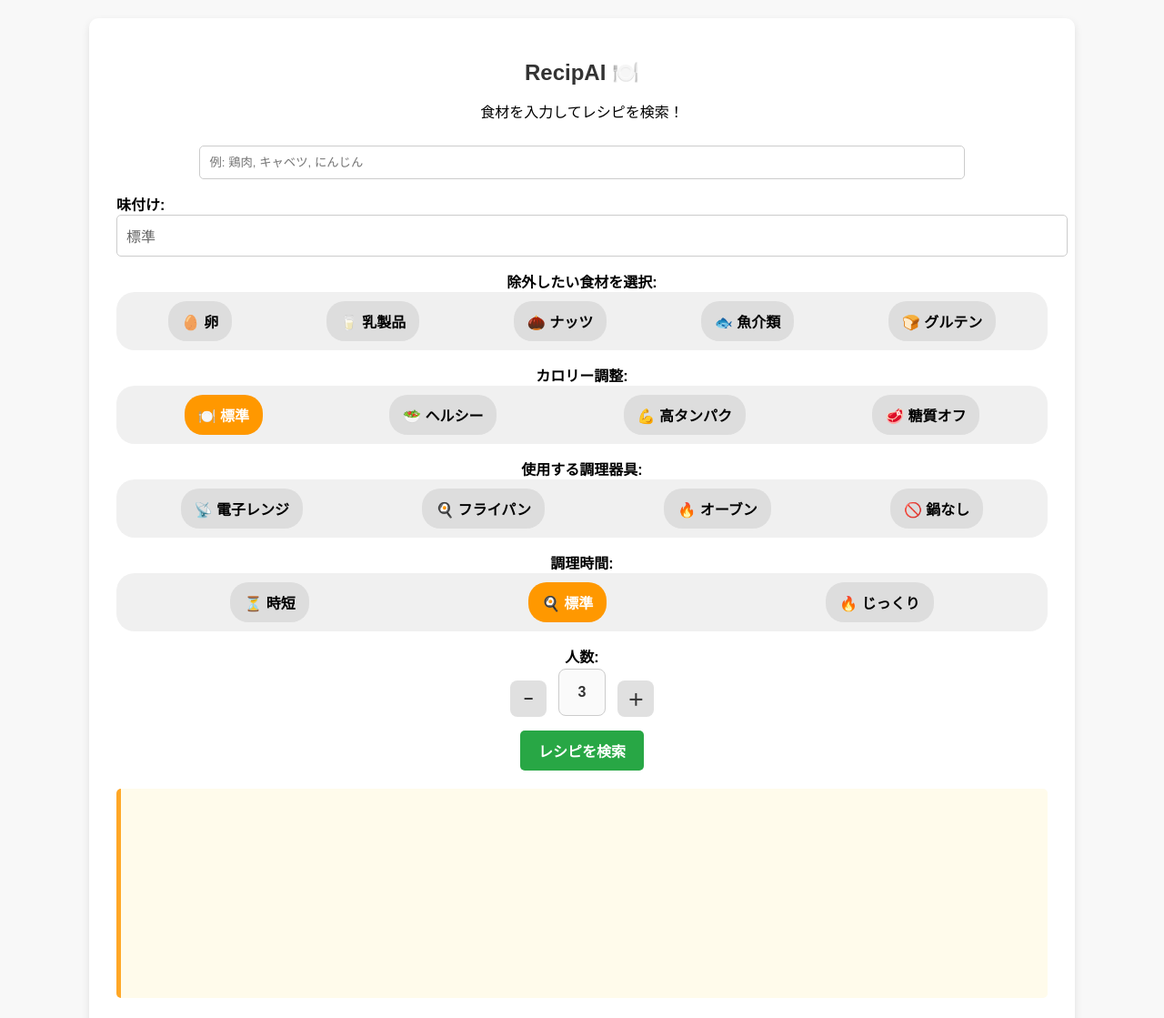
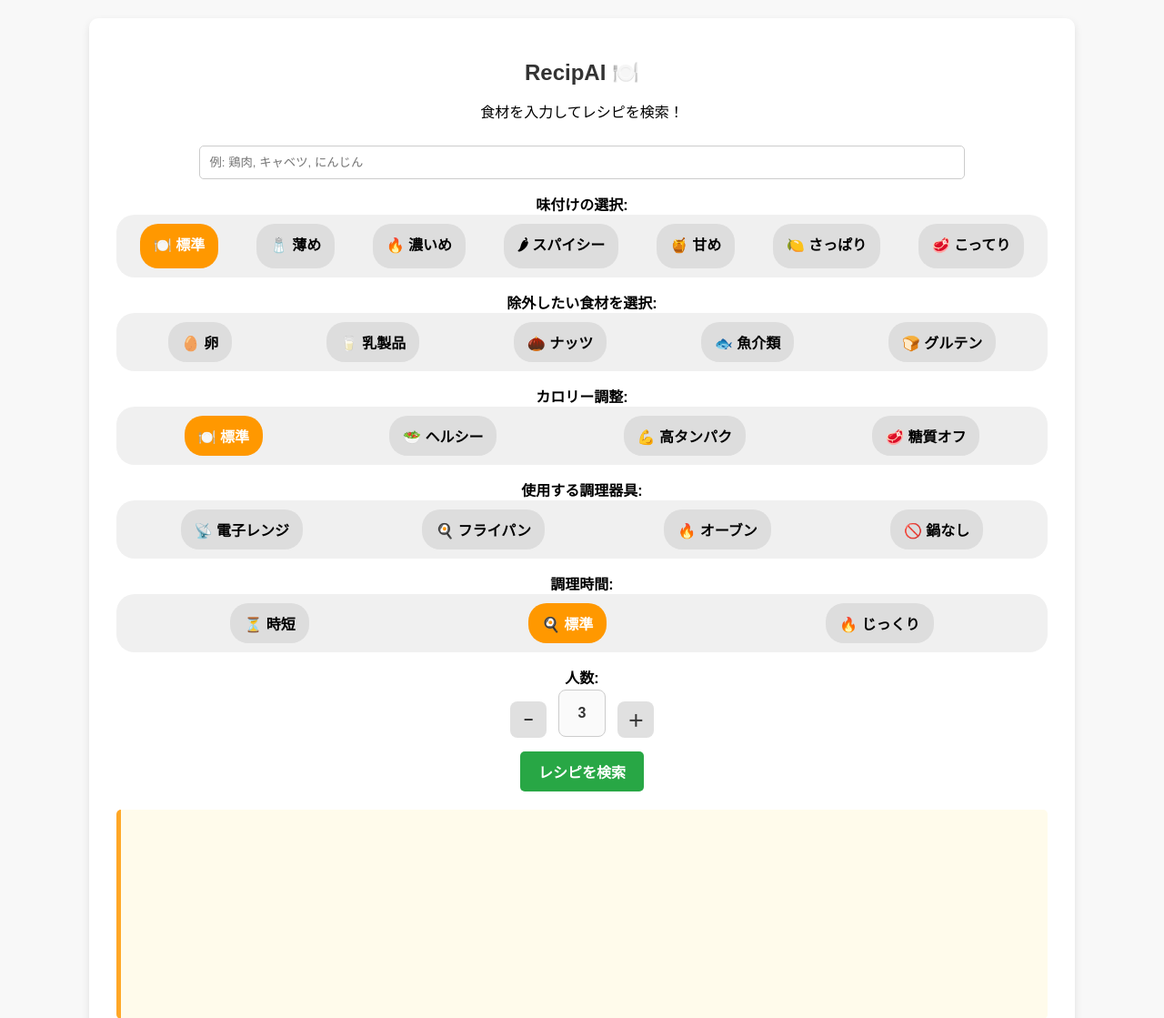
Before and after one commit to ryo0905-eng/recipAIwebApp, a Flask app: page / in a window 1280 px wide. Shown: the top 1119 px of the page at 91% size. Run offline with Flask 3, Linux system fonts and the light colour scheme.

Commit message:
味付けをトグル式に変更

```diff
--- a/app.py
+++ b/app.py
@@ -16,7 +16,22 @@ def home():
 def generate_recipe():
     data = request.get_json()
     ingredients = data.get("ingredients", "")
-    flavor = data.get("flavor", [])
+    flavor_option = data.get("flavor_option", "標準")  # ✅ デフォルトは「標準」
+    # 味付けオプションのプロンプトを作成
+    flavor_prompt = ""
+    if flavor_option == "薄め":
+        flavor_prompt = "味付けを控えめにし、素材の味を生かしたレシピにしてください。"
+    elif flavor_option == "濃いめ":
+        flavor_prompt = "味付けをしっかりめにし、ご飯に合う濃い味のレシピにしてください。"
+    elif flavor_option == "スパイシー":
+        flavor_prompt = "スパイスを活用したピリ辛のレシピにしてください。"
+    elif flavor_option == "甘め":
+        flavor_prompt = "砂糖やみりんを活用し、甘めの味付けにしてください。"
+    elif flavor_option == "さっぱり":
+        flavor_prompt = "酢やレモンを使い、さっぱりした味付けにしてください。"
+    elif flavor_option == "こってり":
+        flavor_prompt = "油や濃厚な調味料を活用し、こってりした味付けにしてください。"
+
     servings = data.get("servings", "")
     cooking_time = data.get("cooking_time", "")
     time_prompt = "一般的な調理時間で作るレシピです。"  # デフォルト値を設定
@@ -44,9 +59,6 @@ def generate_recipe():
         calorie_prompt = "高タンパクなレシピにしてください。鶏胸肉、豆腐、卵、魚などを多く含めてください。"
     elif calorie_option == "糖質オフ":
         calorie_prompt = "低糖質なレシピにしてください。白米や砂糖を使わず、代替食材を活用してください。"
-
-    filtered_flavors = [f for f in flavor]
-    flavor_prompt = f"味付け: {', '.join(filtered_flavors)}" if filtered_flavors else ""
 
     prompt = f"""
     以下の食材を使ったレシピを作成してください。
--- a/static/script.js
+++ b/static/script.js
@@ -1,7 +1,7 @@
 document.addEventListener("DOMContentLoaded", function () {
     async function fetchRecipe() {
         let ingredients = document.getElementById("ingredients").value.trim();
-        let flavor = Array.from(document.querySelectorAll("input[type='checkbox']:checked")).map(el => el.value);
+        let flavor_option = document.querySelector("input[name='flavor_option']:checked").value;  // ✅ 味付けを取得！
         let servings = document.getElementById("servings").value;
         let cooking_time = document.querySelector("input[name='cooking_time']:checked").value;  // ✅ トグルで選択した調理時間を取得！
         let calorie_option = document.querySelector("input[name='calorie_option']:checked").value;  // ✅ カロリー調整を取得！
@@ -23,7 +23,7 @@ document.addEventListener("DOMContentLoaded", function () {
             let response = await fetch("/get_recipe", {
                 method: "POST",
                 headers: { "Content-Type": "application/json" },
-                body: JSON.stringify({ ingredients, flavor, servings, cooking_time, calorie_option, cooking_tools, allergy_list })
+                body: JSON.stringify({ ingredients, flavor_option, servings, cooking_time, calorie_option, cooking_tools, allergy_list })
             });
 
             if (!response.body) {
--- a/static/styles.css
+++ b/static/styles.css
@@ -366,3 +366,33 @@ select {
     background: #ff9800;
     color: white;
 }
+
+.flavor-toggle {
+    margin-top: 15px;
+}
+
+.toggle-container {
+    display: flex;
+    justify-content: space-around;
+    padding: 10px;
+    background: #f0f0f0;
+    border-radius: 20px;
+}
+
+.toggle-container input[type="radio"] {
+    display: none;
+}
+
+.toggle-container label {
+    padding: 10px 15px;
+    border-radius: 20px;
+    background: #ddd;
+    cursor: pointer;
+    transition: 0.3s;
+    font-weight: bold;
+}
+
+.toggle-container input[type="radio"]:checked + label {
+    background: #ff9800;
+    color: white;
+}
--- a/templates/index.html
+++ b/templates/index.html
@@ -23,22 +23,33 @@
 
         <input type="text" id="ingredients" placeholder="例: 鶏肉, キャベツ, にんじん">
 
-        <div class="select-box">
-            <label for="flavor">味付け:</label>
-            <div class="multiselect" onclick="toggleDropdown()">
-                <div id="selected-values">標準</div>
-                <div class="dropdown-content" id="dropdown">
-                    <label><input type="checkbox" value="標準" checked> 標準</label>
-                    <label><input type="checkbox" value="甘め"> 甘め</label>
-                    <label><input type="checkbox" value="辛め"> 辛め</label>
-                    <label><input type="checkbox" value="さっぱり"> さっぱり</label>
-                    <label><input type="checkbox" value="こってり"> こってり</label>
-                    <label><input type="checkbox" value="薄め"> 薄め</label>
-                    <label><input type="checkbox" value="濃いめ"> 濃いめ</label>
-                </div>
+        <div class="flavor-toggle">
+            <label>味付けの選択:</label>
+            <div class="toggle-container">
+                <input type="radio" id="flavor-normal" name="flavor_option" value="標準" checked>
+                <label for="flavor-normal">🍽️ 標準</label>
+
+                <input type="radio" id="flavor-light" name="flavor_option" value="薄め">
+                <label for="flavor-light">🧂 薄め</label>
+
+                <input type="radio" id="flavor-rich" name="flavor_option" value="濃いめ">
+                <label for="flavor-rich">🔥 濃いめ</label>
+
+                <input type="radio" id="flavor-spicy" name="flavor_option" value="スパイシー">
+                <label for="flavor-spicy">🌶 スパイシー</label>
+
+                <input type="radio" id="flavor-sweet" name="flavor_option" value="甘め">
+                <label for="flavor-sweet">🍯 甘め</label>
+
+                <input type="radio" id="flavor-refreshing" name="flavor_option" value="さっぱり">
+                <label for="flavor-refreshing">🍋 さっぱり</label>
+
+                <input type="radio" id="flavor-rich-fatty" name="flavor_option" value="こってり">
+                <label for="flavor-rich-fatty">🥩 こってり</label>
             </div>
+        </div>
+
             <input type="hidden" id="flavor-input">
-        </div>
 
         <div class="allergy-list">
             <label>除外したい食材を選択:</label>
```
